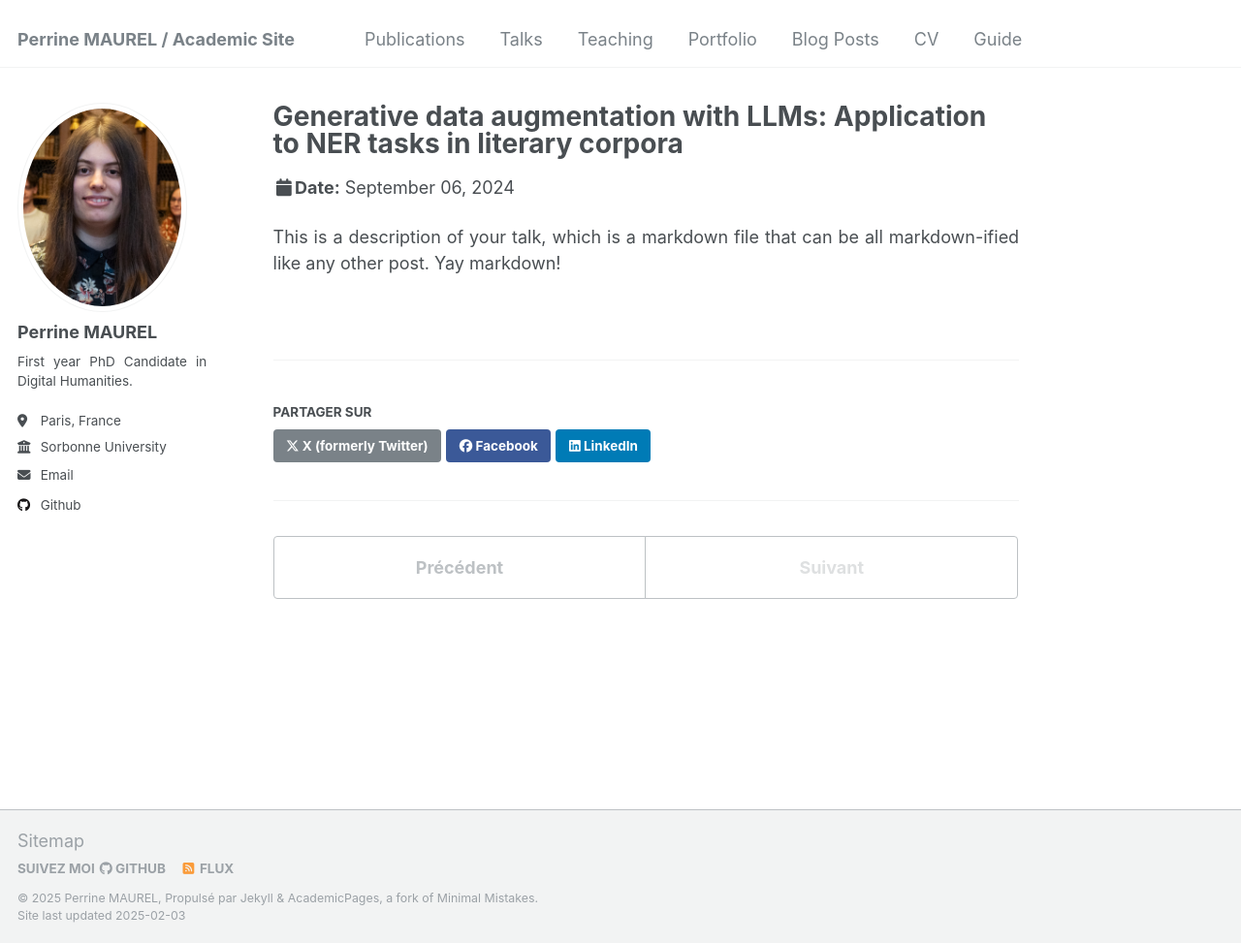
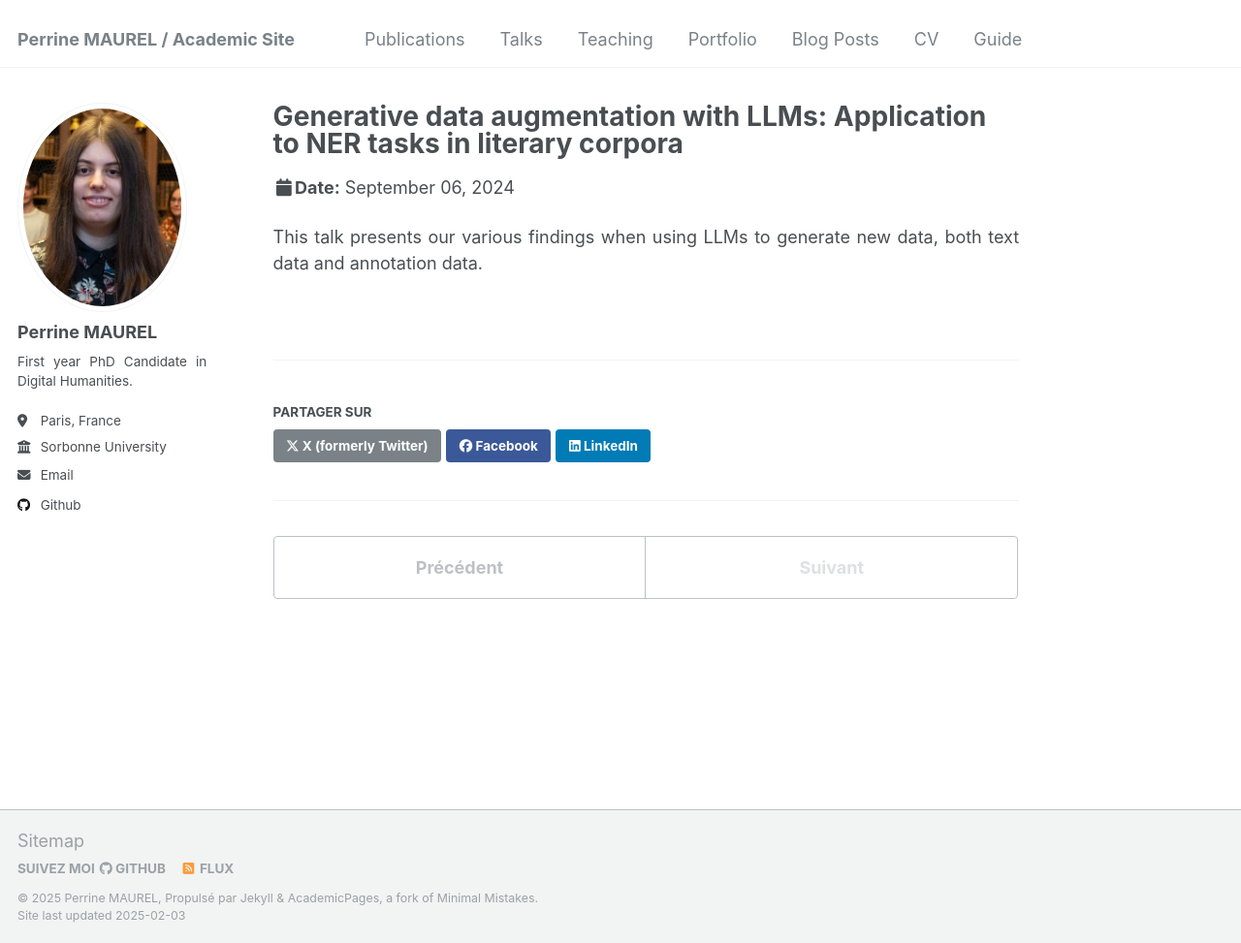
Before and after one commit to perrinemaurel/perrinemaurel.github.io, a Jekyll site: the page built from _talks/2024-09-06-talk-1.md, in a window 1280 px wide and 973 px high. Shown: the whole window at 97% size. Built offline with Jekyll 4.4.1, drawn with Linux system fonts in a browser that asks for light colours.

Commit message:
Update 2024-09-06-talk-1.md

```diff
--- a/_talks/2024-09-06-talk-1.md
+++ b/_talks/2024-09-06-talk-1.md
@@ -8,4 +8,4 @@ date: 2024-09-06
 location: "Rabat, Morocco"
 ---
 
-This is a description of your talk, which is a markdown file that can be all markdown-ified like any other post. Yay markdown!
+This talk presents our various findings when using LLMs to generate new data, both text data and annotation data.
```
